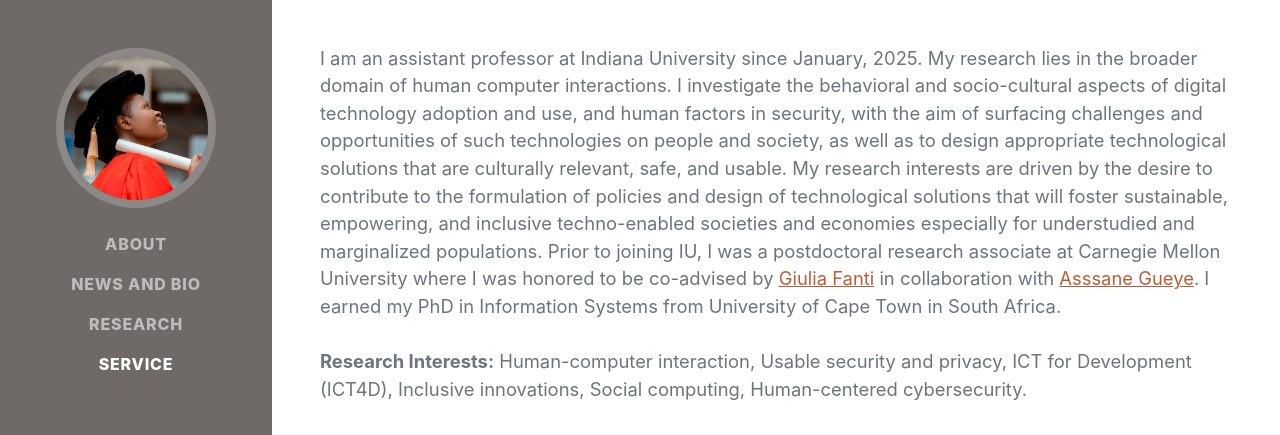
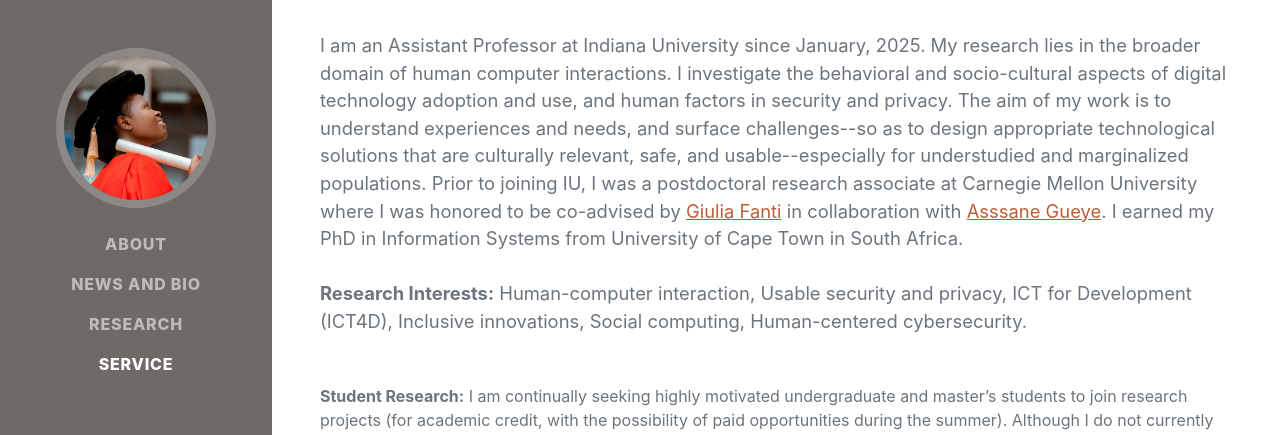
Before and after one commit to kawinita/kawinita.github.io, a plain HTML site: page index.html in a window 1280 px wide. Shown: the part 188-623 px from the top of the page. Drawn offline with nearby package versions, Linux system fonts and the light colour scheme; some icons are missing; a web font is replaced by a local one.

Commit message:
Update index.html

```diff
--- a/index.html
+++ b/index.html
@@ -52,10 +52,12 @@
 
                         Mail - <a href="mailto:ksowon@iu.edu"><i class="fa fa-envelope" aria-hidden="true"></i></a>
                     </div>
-                    <p class="lead mb-5">I am an assistant professor at Indiana University since January, 2025. My research lies in the broader domain of human computer interactions. I investigate the behavioral and socio-cultural aspects of digital technology adoption and use, and human factors in security, with the aim of surfacing challenges and opportunities of such technologies on people and society, as well as to design appropriate technological solutions that are culturally relevant, safe, and usable. My research interests are driven by the desire to contribute to the formulation of policies and design of technological solutions that will foster sustainable, empowering, and inclusive techno-enabled societies and economies especially for understudied and marginalized populations.
+                    <p class="lead mb-5">I am an Assistant Professor at Indiana University since January, 2025. My research lies in the broader domain of human computer interactions. I investigate the behavioral and socio-cultural aspects of digital technology adoption and use, and human factors in security and privacy. The aim of my work is to understand experiences and needs, and surface challenges--so as to design appropriate technological solutions that are culturally relevant, safe, and usable--especially for understudied and marginalized populations.
                         Prior to joining IU, I was a postdoctoral research associate at Carnegie Mellon University where I was honored to be co-advised by <a  href="https://gfanti.github.io/website/" target="_blank">Giulia Fanti</a> in collaboration with <a href="https://ece.cmu.edu/directory/bios/gueye-assane.html" target="_blank">Asssane Gueye</a>. I earned my PhD in Information Systems from University of Cape Town in South Africa.
                     <br><br>
 <b>Research Interests:</b> Human-computer interaction, Usable security and privacy, ICT for Development (ICT4D), Inclusive innovations, Social computing, Human-centered cybersecurity.</p>
+
+<b>Student Research:</b> I am continually seeking highly motivated undergraduate and master’s students to join research projects (for academic credit, with the possibility of paid opportunities during the summer). Although I do not currently have funding for graduate students, I would be glad to connect with those who have secured independent support. Prospective students are encouraged to email me.</p>
                     <div class="social-icons">
                         <a class="social-icon"  style="text-decoration: none !important;" href="https://scholar.google.com/citations?user=3BCTEksAAAAJ&hl=en&oi=ao" target="_blank"><i class="ai ai-google-scholar"></i></a>
                         <a class="social-icon"  style="text-decoration: none !important;" href="https://www.researchgate.net/profile/Karen-Sowon-2" target="_blank"><i class="ai ai-researchgate"></i></a>
```
